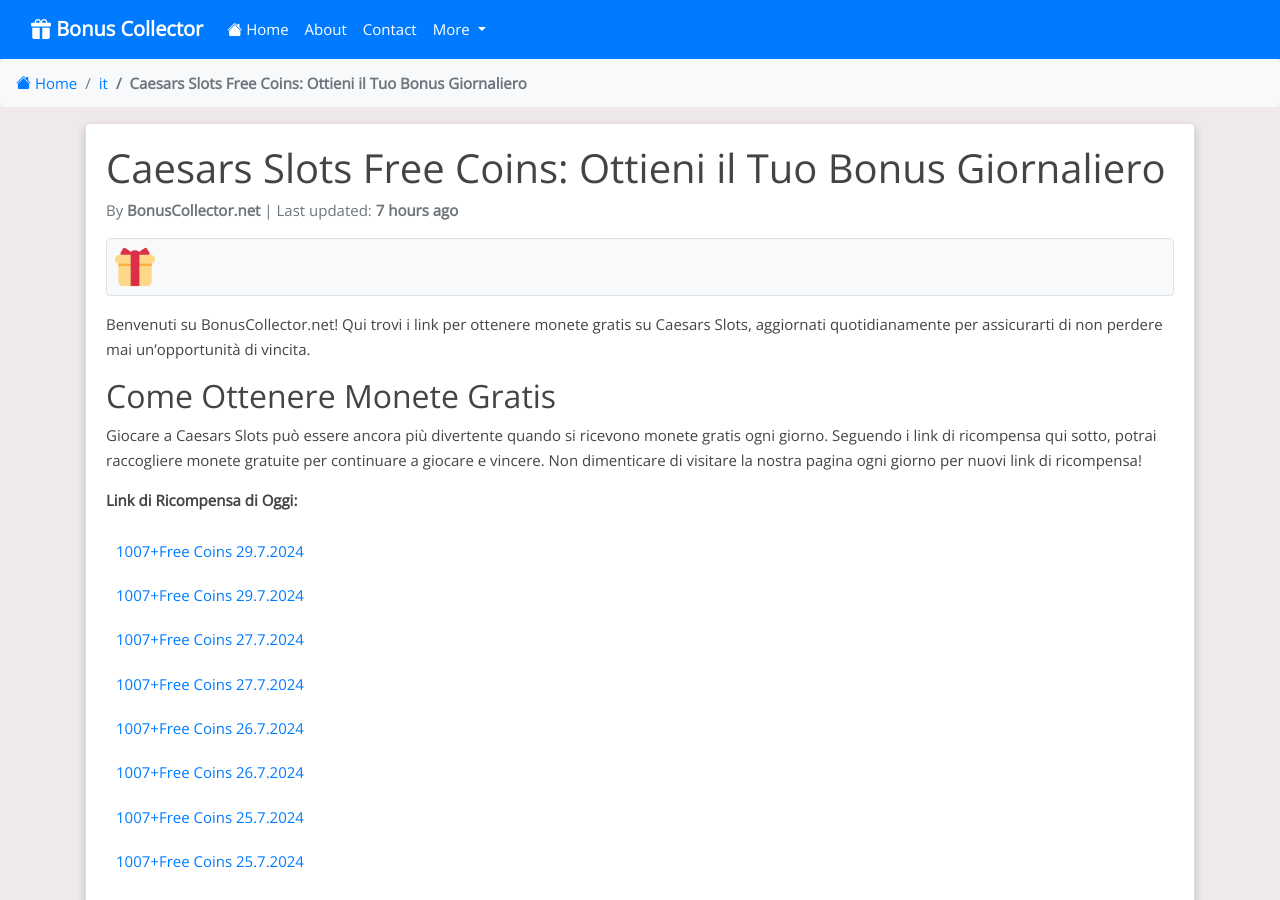
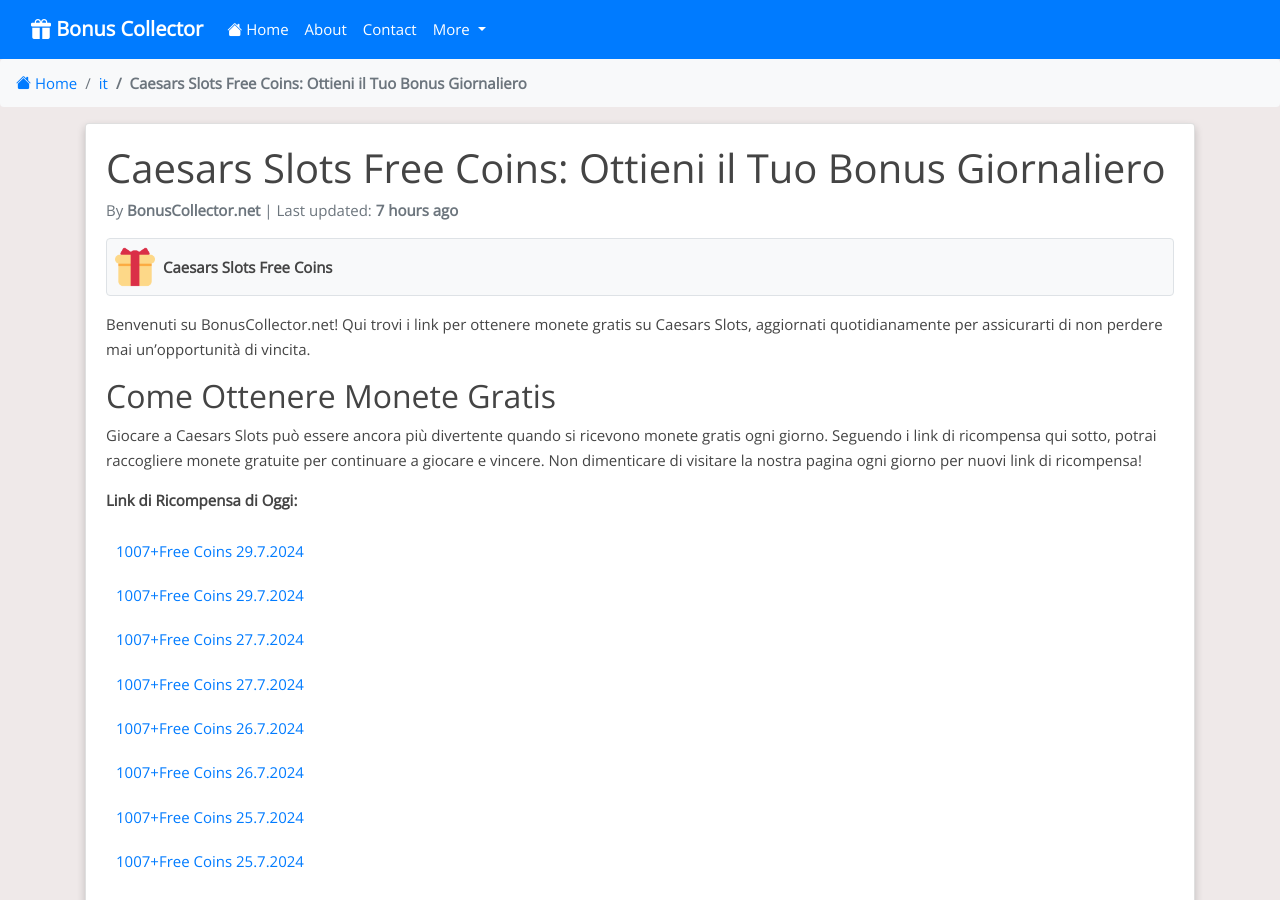
Before and after one commit to Prollad99/bs-net, a Jekyll site: the page built from it/_posts/2024-07-23-caesars-slots.md, in a window 1280 px wide and 900 px high. Built offline with Jekyll 4.4.1, drawn with Linux system fonts in a browser that asks for light colours; nearby versions of some CDN libraries; comment, search, counter and statistics services are not loaded.

Commit message:
Update 2024-07-23-caesars-slots.md

```diff
--- a/it/_posts/2024-07-23-caesars-slots.md
+++ b/it/_posts/2024-07-23-caesars-slots.md
@@ -9,6 +9,8 @@
 permalink: /it/caesars-slots-free-coins/
 image: /assets/images/caesars-slots.webp
 include_file: caesars-slots.html
+manifest: /manifests/it/caesars-slots.json
+app_name: "Caesars Slots Free Coins"
 ---
 
 Benvenuti su BonusCollector.net! Qui trovi i link per ottenere monete gratis su Caesars Slots, aggiornati quotidianamente per assicurarti di non perdere mai un'opportunità di vincita.
```
